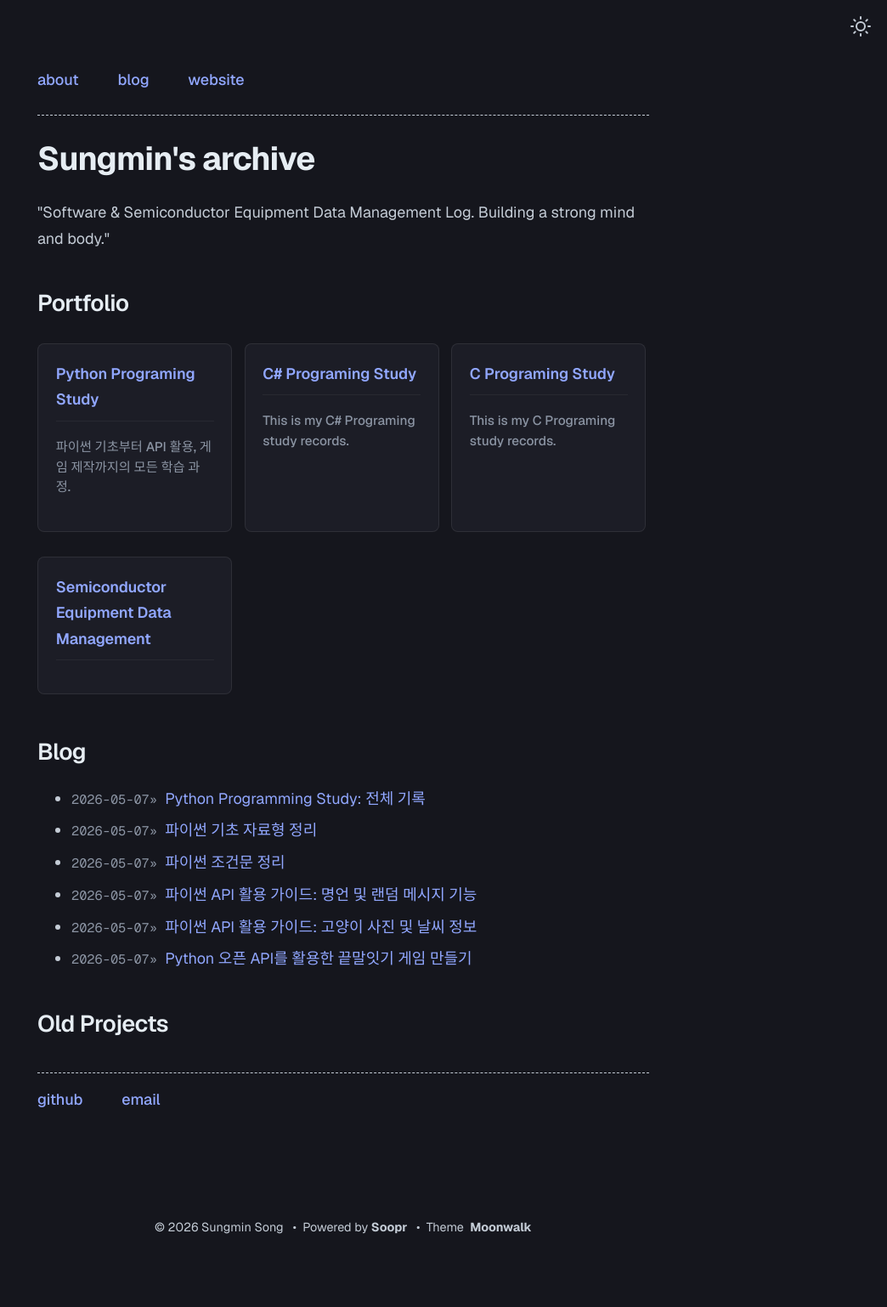
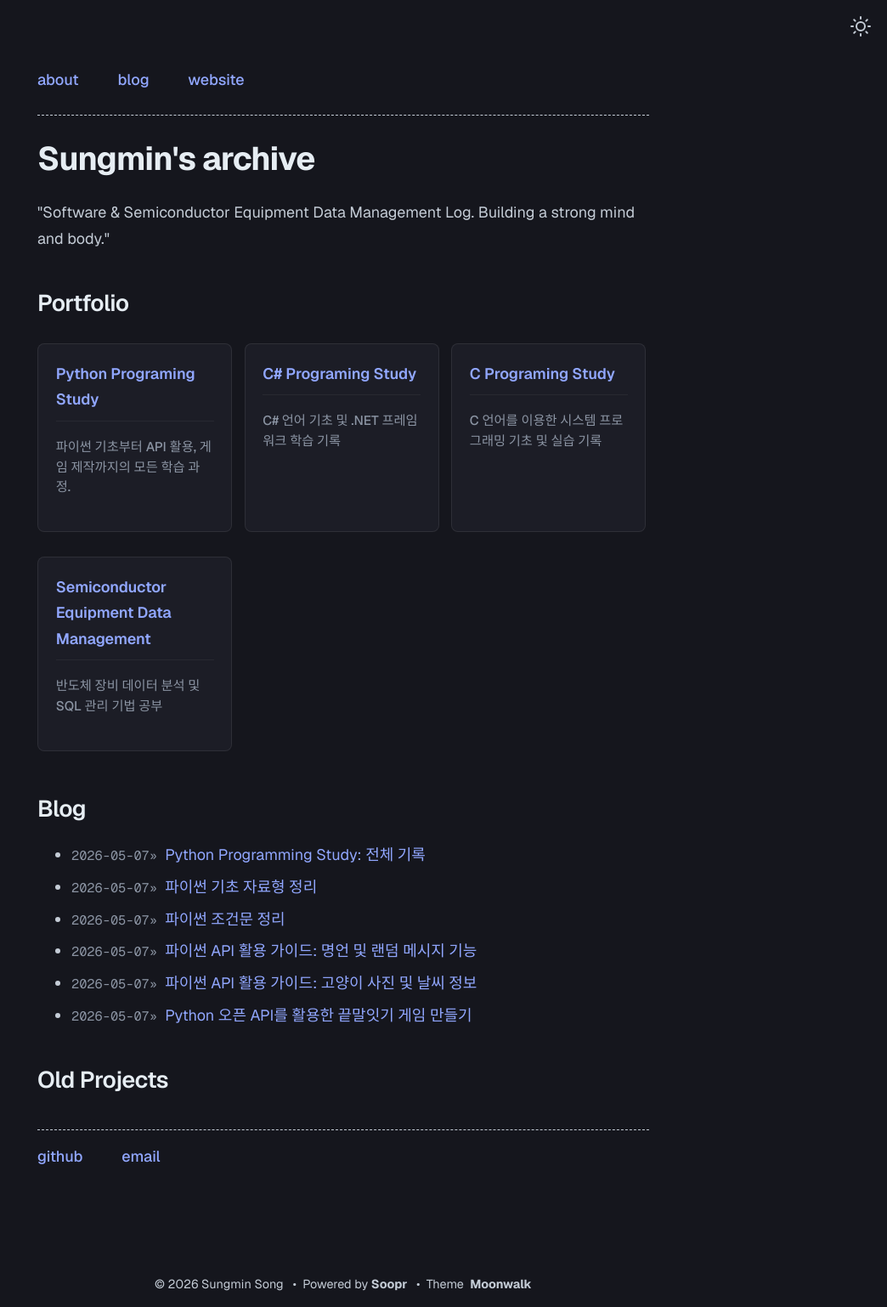
Before and after one commit to sungmin6610/sungmin6610.github.io, a Jekyll site: the page built from index.md, in a window 1280 px wide. Shown: the whole page at 85% size, without its empty margins (236-1280 px from the left). Built offline with Jekyll 4.4.1, drawn with Linux system fonts in a browser that asks for light colours; before the commit the page ends 1471 px from its top, so only the background shows below that.

Commit message:
Update home.yml

```diff
--- a/_data/home.yml
+++ b/_data/home.yml
@@ -15,15 +15,15 @@ project_entries:
 
   - title: C# Programing Study
     url: csharp-study-hub
-    desc: This is my C# Programing study records.
+    desc: C# 언어 기초 및 .NET 프레임워크 학습 기록
 
   - title: C Programing Study
     url: overview-post
-    desc: This is my C Programing study records.
+    desc: C 언어를 이용한 시스템 프로그래밍 기초 및 실습 기록
 
   - title: Semiconductor Equipment Data Management
     url: overview-post
-    desc:
+    desc: 반도체 장비 데이터 분석 및 SQL 관리 기법 공부
 
 footer_entries:
   - title: github
```
